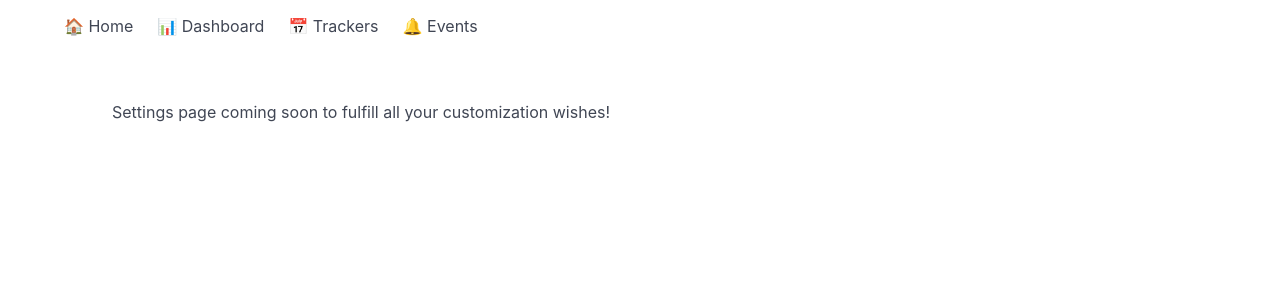
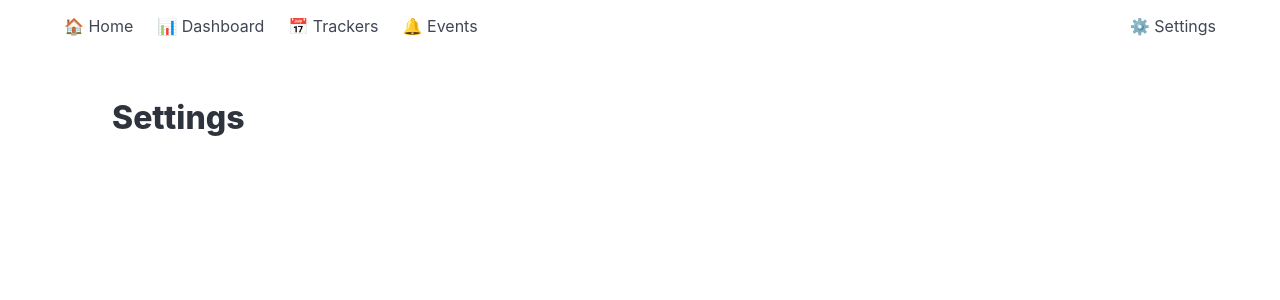
Before and after one commit to anthonyisensee/event-tracker, a React (Create React App) app: page /settings in a window 1280 px wide. Shown: the top 300 px of the page. Built offline with nearby package versions, Linux system fonts and the light colour scheme.

Commit message:
feat: adds settings page, resolves #14

```diff
--- a/src/App.js
+++ b/src/App.js
@@ -7,6 +7,7 @@ import Event from './Views/Event/Event'
 import Home from './Views/Home/Home'
 import PageNotFound from './Views/PageNotFound'
 import Events from './Views/Event/Events'
+import Settings from './Views/Settings'
 
 function App() {
     return (
@@ -15,13 +16,17 @@ function App() {
                 <Navbar />
                 <section className="section">
                     <Routes>
-                        <Route path="/" element={<Home />} title="Test"/>
+                        <Route path="/" element={<Home />} />
+
                         <Route path="/dashboard" element={<Dashboard />} />
+
+                        <Route path="/trackers" element={<Trackers />} />
                         <Route path="/tracker" element={<Tracker />} />
-                        <Route path="/trackers" element={<Trackers />} />
+
+                        <Route path="/events" element={<Events />} />
                         <Route path="/event" element={<Event />} />
-                        <Route path="/events" element={<Events />} />
-                        <Route path="/settings" element={<p>Settings page coming soon to fulfill all your customization wishes!</p>} />
+
+                        <Route path="/settings" element={<Settings />} />
 
                         <Route path="/*" element={<PageNotFound />} />
                     </Routes>
--- a/src/Shared/Navbar.js
+++ b/src/Shared/Navbar.js
@@ -23,7 +23,7 @@ const Navbar = () => {
                     <Link to="/events" className="navbar-item">🔔 Events</Link>
                 </div>
                 <div className="navbar-end">
-                    {/* <Link to="/settings" className="navbar-item">⚙️ Settings</Link> */}
+                    <Link to="/settings" className="navbar-item">⚙️ Settings</Link>
                 </div>
             </div>
         </nav>
--- /dev/null
+++ b/src/Views/Settings.js
@@ -0,0 +1,10 @@
+const Settings = () => {
+
+    return (
+        <div className="content">
+            <h1>Settings</h1>
+        </div>
+    )
+}
+
+export default Settings
```
